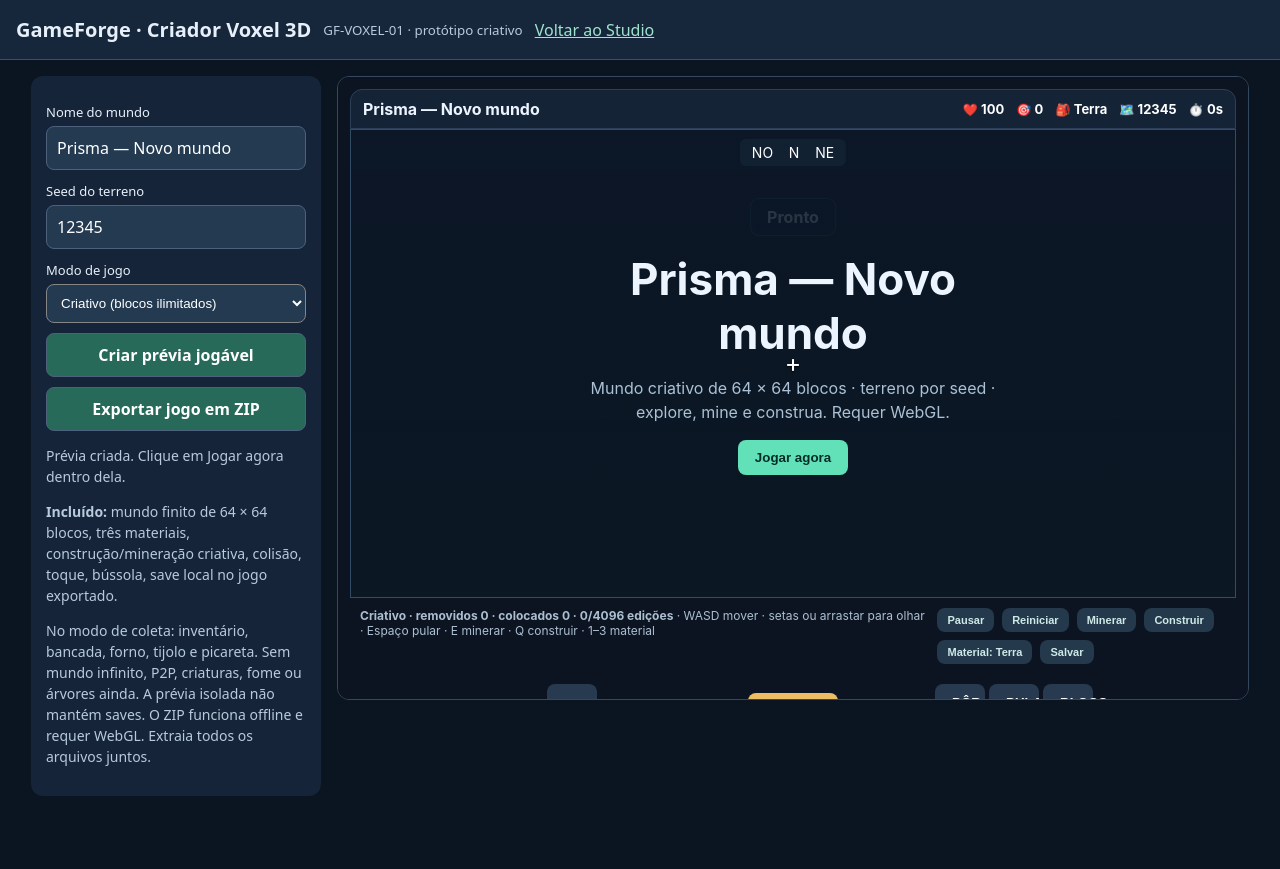
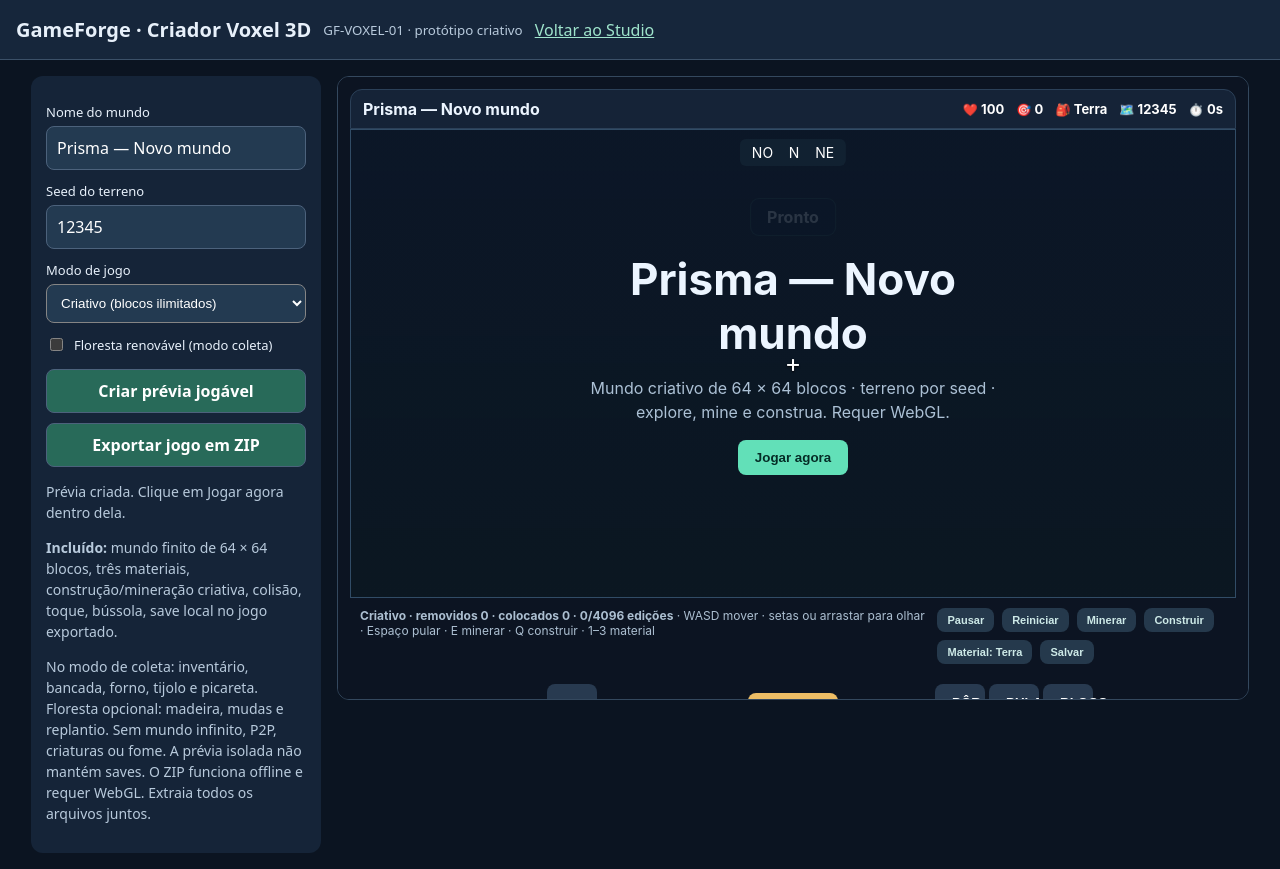
Before and after one commit to jogoiarexx-blip/gameforge-ia, a website: page tools/voxel-studio.html in a window 1280 px wide. Both pictures are taken after a click on the button "Criar prévia jogável". Before the commit the page ends 812 px from the top, so only its background shows below. Drawn offline with Linux system fonts and the light colour scheme.

Commit message:
feat(GF-VOXEL-03): opcao floresta, exportacao e save separado sem migracao

```diff
--- a/tools/voxel-studio.html
+++ b/tools/voxel-studio.html
@@ -8,10 +8,11 @@
 <label for="title">Nome do mundo</label><input id="title" value="Prisma — Novo mundo" maxlength="80">
 <label for="seed">Seed do terreno</label><input id="seed" type="number" value="12345" min="0" max="2147483647" step="1">
 <label for="mode">Modo de jogo</label><select id="mode" style="width:100%;padding:10px;background:#233a51;color:white;border-radius:8px"><option value="creative">Criativo (blocos ilimitados)</option><option value="resources">Coleta e fabricação (GF-VOXEL-02)</option></select>
+<label style="display:flex;gap:8px;align-items:center"><input id="forest" type="checkbox" style="width:auto"> Floresta renovável (modo coleta)</label>
 <button id="build">Criar prévia jogável</button><button id="download" disabled>Exportar jogo em ZIP</button>
 <p id="status" role="status">Escolha a seed e crie seu primeiro mundo.</p>
 <p><strong>Incluído:</strong> mundo finito de 64 × 64 blocos, três materiais, construção/mineração criativa, colisão, toque, bússola, save local no jogo exportado.</p>
-<p>No modo de coleta: inventário, bancada, forno, tijolo e picareta. Sem mundo infinito, P2P, criaturas, fome ou árvores ainda. A prévia isolada não mantém saves. O ZIP funciona offline e requer WebGL. Extraia todos os arquivos juntos.</p>
+<p>No modo de coleta: inventário, bancada, forno, tijolo e picareta. Floresta opcional: madeira, mudas e replantio. Sem mundo infinito, P2P, criaturas ou fome. A prévia isolada não mantém saves. O ZIP funciona offline e requer WebGL. Extraia todos os arquivos juntos.</p>
 </aside><section><iframe id="preview" title="Prévia do jogo voxel" sandbox="allow-scripts allow-modals" referrerpolicy="no-referrer"></iframe></section></main>
 <script src="../js/voxel-kit.js"></script>
 <script src="../js/voxel-world.js"></script>
@@ -28,12 +29,12 @@ function build(){
  try{
   const seed=$('seed').valueAsNumber;
   if(!Number.isSafeInteger(seed))throw Error('Informe uma seed inteira.');
-  files=GameForgeVoxelBuilder.generate({title:$('title').value,seed,mode:$('mode').value});
+  files=GameForgeVoxelBuilder.generate({title:$('title').value,seed,mode:$('mode').value,forest:$('forest').checked});
   $('preview').srcdoc=GameForgeGenerator.shell($('title').value,files['style.css'],files['game.js'],true,files);
   $('download').disabled=false;$('status').textContent='Prévia criada. Clique em Jogar agora dentro dela.';
  }catch(e){files=null;$('download').disabled=true;$('status').textContent=e.message;}
 }
-for(const id of ['seed','title','mode'])$(id).addEventListener('input',()=>{$('download').disabled=true;files=null;$('status').textContent='Clique em Criar prévia para aplicar as alterações.';});
+for(const id of ['seed','title','mode','forest'])$(id).addEventListener('input',()=>{$('download').disabled=true;files=null;$('status').textContent='Clique em Criar prévia para aplicar as alterações.';});
 $('build').addEventListener('click',build);
 $('download').addEventListener('click',()=>{
  if(!files)return;
```
